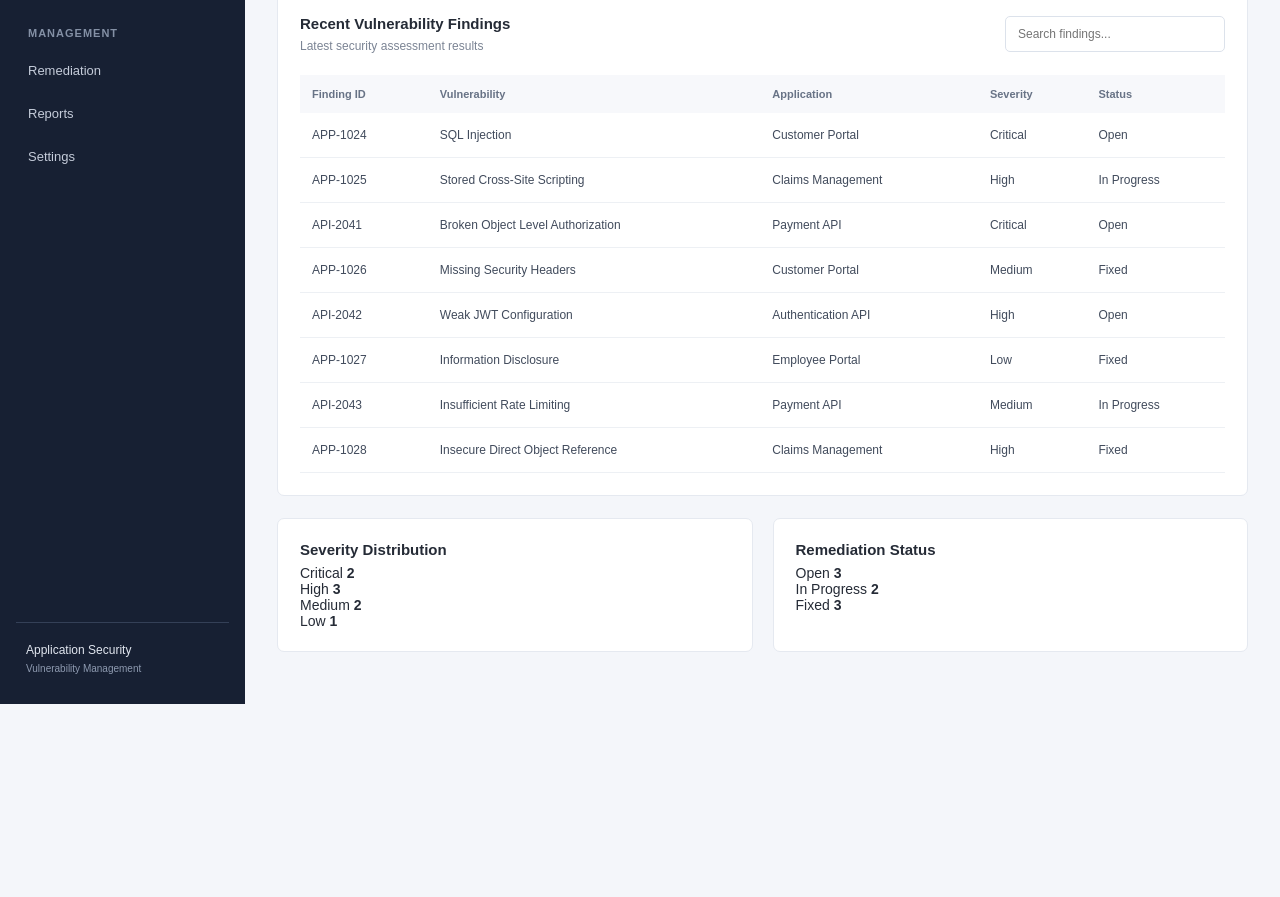
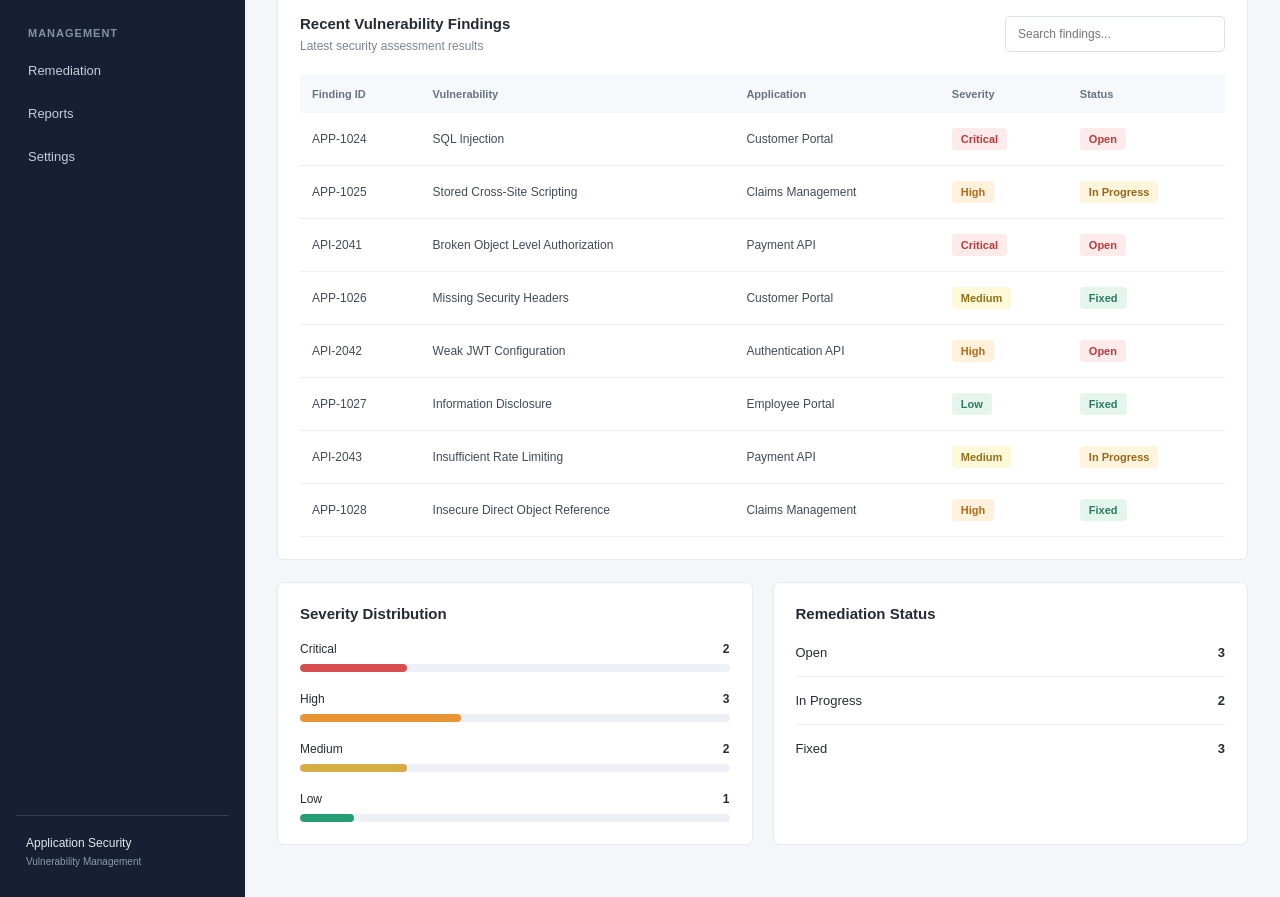
Before and after one commit to tejaaluri/appsec-command-center, a plain HTML site: page index.html in a window 1280 px wide. Shown: the part 341-1238 px from the top of the page. Before the commit the page ends 1045 px from the top, so only its background shows below. Drawn offline with Linux system fonts and the light colour scheme.

Commit message:
Add vulnerability severity and status styles
Added CSS styles for vulnerability labels, summary sections, progress tracking, and remediation items.

```diff
--- a/assets/css/style.css
+++ b/assets/css/style.css
@@ -342,3 +342,102 @@ tbody tr:hover {
         align-items: flex-start;
     }
 }
+
+/* Vulnerability labels */
+
+.severity,
+.status {
+    display: inline-block;
+    padding: 5px 9px;
+    border-radius: 4px;
+    font-size: 11px;
+    font-weight: 600;
+}
+
+.severity.critical {
+    color: #c03939;
+    background: #fdeaea;
+}
+
+.severity.high {
+    color: #b76a16;
+    background: #fff1dc;
+}
+
+.severity.medium {
+    color: #947016;
+    background: #fff8d9;
+}
+
+.severity.low {
+    color: #287b62;
+    background: #e4f5ee;
+}
+
+.status.open {
+    color: #c03939;
+    background: #fdeaea;
+}
+
+.status.in-progress {
+    color: #996719;
+    background: #fff4dc;
+}
+
+.status.fixed {
+    color: #287b62;
+    background: #e4f5ee;
+}
+
+/* Summary sections */
+
+.summary-item {
+    margin-top: 20px;
+}
+
+.summary-label {
+    display: flex;
+    justify-content: space-between;
+    margin-bottom: 8px;
+    font-size: 12px;
+}
+
+.progress-track {
+    height: 8px;
+    background: #edf0f4;
+    border-radius: 10px;
+    overflow: hidden;
+}
+
+.progress-fill {
+    height: 100%;
+    border-radius: 10px;
+}
+
+.progress-fill.critical {
+    background: #d84d4d;
+}
+
+.progress-fill.high {
+    background: #e99535;
+}
+
+.progress-fill.medium {
+    background: #d5ad42;
+}
+
+.progress-fill.low {
+    background: #269d73;
+}
+
+.remediation-item {
+    display: flex;
+    justify-content: space-between;
+    padding: 16px 0;
+    border-bottom: 1px solid #edf0f4;
+    font-size: 13px;
+}
+
+.remediation-item:last-child {
+    border-bottom: none;
+}
```
